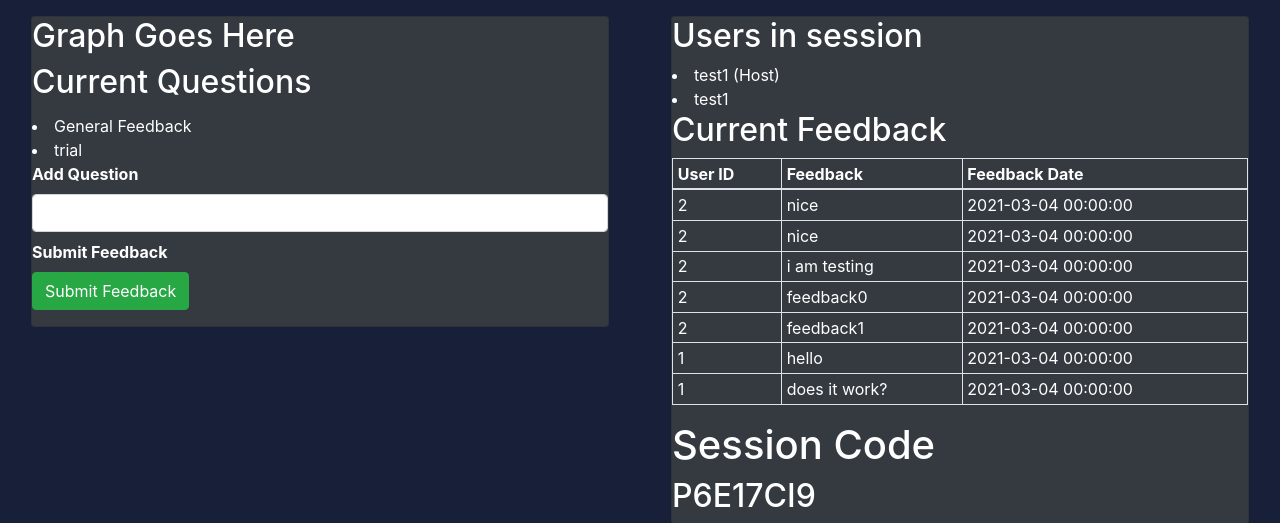
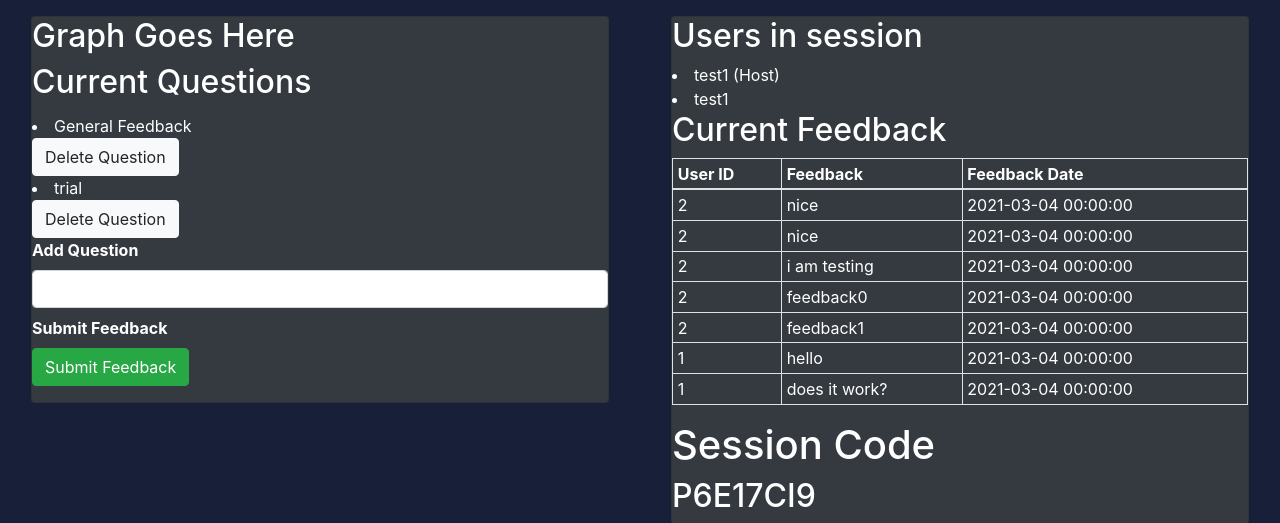
Before and after one commit to CS261-Group-20/cs261-cw, a Flask app: page /host/1 in a window 1280 px wide. Shown: the part 56-579 px from the top of the page. Run offline with Flask 2, Linux system fonts and the light colour scheme; a user stored in the database is signed in; data comes from the database, SQL or seed files in the repository; both versions use the stored data as it was after the commit; some libraries are stand-ins or nearby versions.

Commit message:
you can now delete questions in host page

```diff
--- a/app.py
+++ b/app.py
@@ -197,7 +197,7 @@ def host(id):
         db.session.add(new_question)
         db.session.commit()
         return redirect(url_for('host', id = id))
-    return render_template("host.html", form=form, users_in_session = users_in_session, user_host = user_host, questions_in_session = questions_in_session, event = event, feedback_in_session= feedback_in_session )
+    return render_template("host.html", form=form, users_in_session = users_in_session, user_host = user_host, questions_in_session = questions_in_session, event = event, feedback_in_session= feedback_in_session, id = id )
 
 # Attendee url route renders the attendee page and allows attendees to submit feedback
 @app.route('/attendee/<id>', methods=['GET', 'POST'])
@@ -256,6 +256,16 @@ def user_homepage():
         flash('Not logged in!')
         return redirect(url_for('login'))
 
+# The user_homepage url route provides the user with a list of all sessions in which the user is present as a host or as an attendee
+@app.route('/delete_question/<event_id>/<q_id>', methods=['GET', 'POST'])
+def delete_question(event_id, q_id):
+    # Remove the question from feedback_questions
+    feedbackQuestions.query.filter_by(feedback_question_id = q_id).delete()
+    # Remove any feedback which answers that question
+    feedback.query.filter_by(feedback_question_id = q_id).delete()
+    db.session.commit()
+    return redirect(url_for('host', id = event_id))
+
 # Run app
 if __name__ == "__main__":
     app.run(debug=True)
--- a/templates/host.html
+++ b/templates/host.html
@@ -27,6 +27,7 @@
                         {% if questions_in_session %}
                         {% for questions in questions_in_session %}
                         <li style="color:rgb(255, 255, 255)">{{questions.feedback_question}}</li>
+                        <a href="{{ url_for('delete_question', q_id=questions.feedback_question_id, event_id = id) }}"><button type="button"class="btn btn-light ">Delete Question</button></a> </td>
                         {% endfor %}
                         {% endif %}
                 </div>
```
Also changed, not shown: web_app.db.
